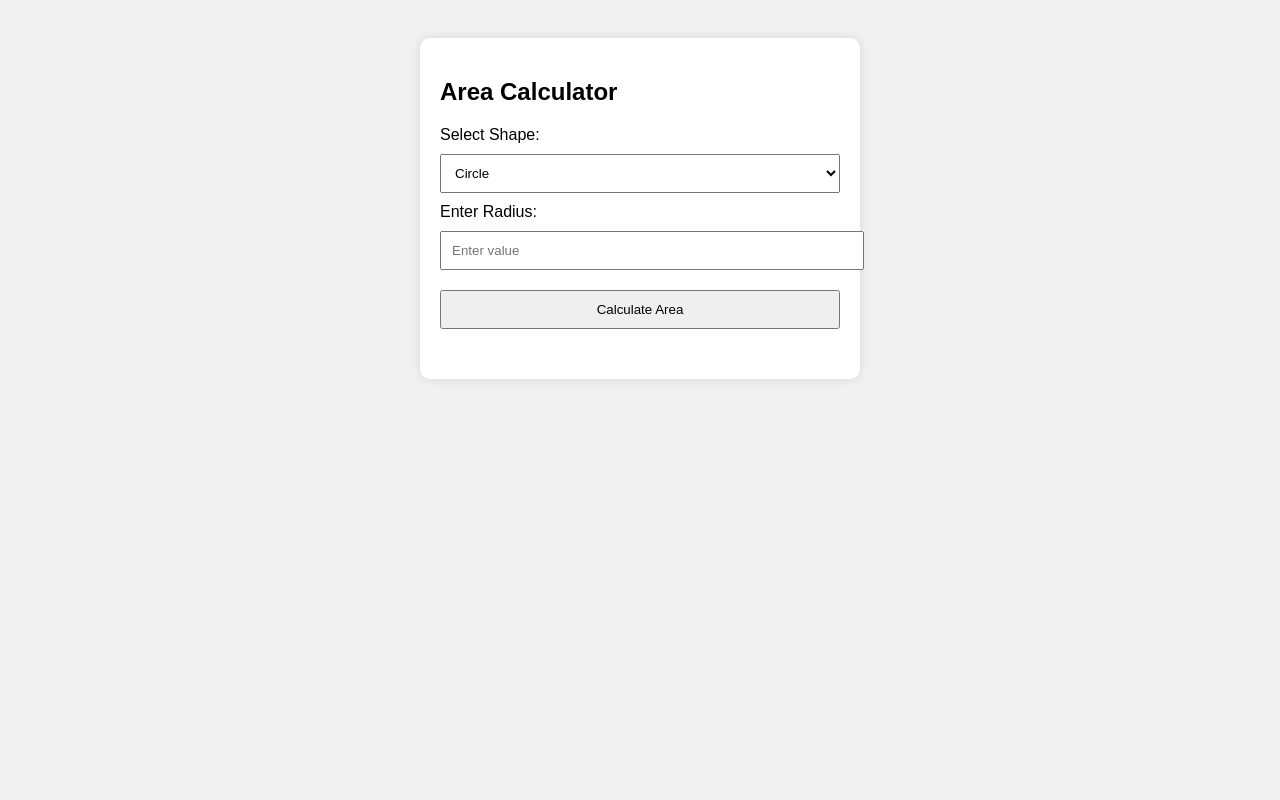
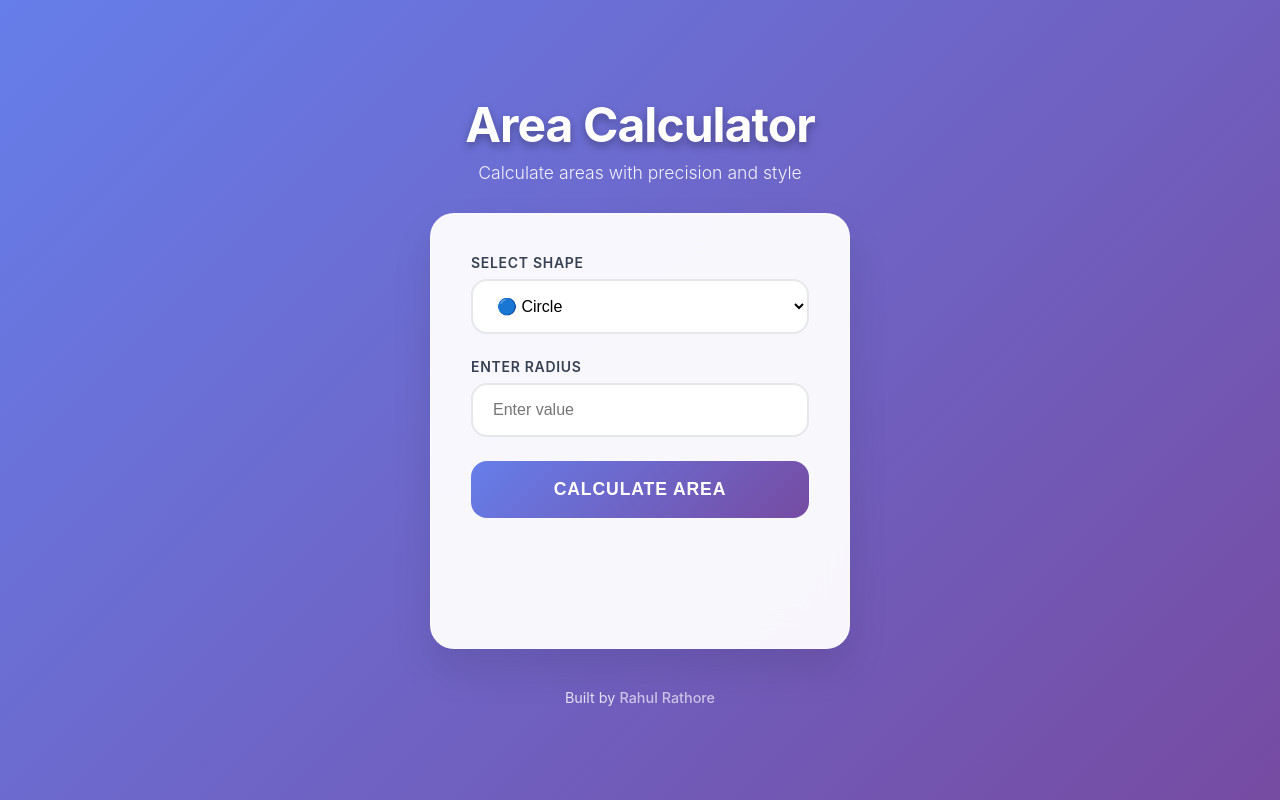
Before and after one commit to rahul-rathore786/Area-cal, a plain HTML site: page index.html in a window 1280 px wide. Drawn offline with Linux system fonts and the light colour scheme.

Commit message:
Make ui modern

```diff
--- a/index.html
+++ b/index.html
@@ -5,45 +5,240 @@
   <meta name="viewport" content="width=device-width, initial-scale=1.0"/>
   <title>Area Calculator</title>
   <style>
+    * {
+      margin: 0;
+      padding: 0;
+      box-sizing: border-box;
+    }
+
     body {
-      font-family: Arial, sans-serif;
-      background: #f0f0f0;
-      padding: 30px;
+      font-family: 'Inter', -apple-system, BlinkMacSystemFont, 'Segoe UI', Roboto, sans-serif;
+      background: linear-gradient(135deg, #667eea 0%, #764ba2 100%);
+      min-height: 100vh;
+      padding: 20px;
+      display: flex;
+      flex-direction: column;
+      align-items: center;
+      justify-content: center;
     }
+
+    .main-header {
+      text-align: center;
+      margin-bottom: 30px;
+      color: white;
+    }
+
+    .main-header h1 {
+      font-size: 3rem;
+      font-weight: 700;
+      text-shadow: 0 4px 8px rgba(0,0,0,0.3);
+      letter-spacing: -0.02em;
+      margin-bottom: 8px;
+    }
+
+    .main-header p {
+      font-size: 1.1rem;
+      opacity: 0.9;
+      font-weight: 300;
+    }
+
     .container {
-      max-width: 400px;
+      max-width: 420px;
+      width: 100%;
+      background: rgba(255, 255, 255, 0.95);
+      backdrop-filter: blur(20px);
+      border: 1px solid rgba(255, 255, 255, 0.2);
+      padding: 40px;
+      border-radius: 24px;
+      box-shadow:
+        0 20px 40px rgba(0,0,0,0.1),
+        0 0 0 1px rgba(255,255,255,0.1) inset;
+      position: relative;
+      overflow: hidden;
+    }
+
+    .container::before {
+      content: '';
+      position: absolute;
+      top: 0;
+      left: 0;
+      right: 0;
+      height: 1px;
+      background: linear-gradient(90deg, transparent, rgba(255,255,255,0.8), transparent);
+    }
+
+    .form-group {
+      margin-bottom: 24px;
+    }
+
+    label {
+      display: block;
+      font-weight: 600;
+      color: #374151;
+      margin-bottom: 8px;
+      font-size: 0.875rem;
+      text-transform: uppercase;
+      letter-spacing: 0.05em;
+    }
+
+    select, input {
+      width: 100%;
+      padding: 16px 20px;
+      border: 2px solid #e5e7eb;
+      border-radius: 16px;
+      font-size: 1rem;
       background: white;
+      transition: all 0.3s cubic-bezier(0.4, 0, 0.2, 1);
+      outline: none;
+    }
+
+    select:focus, input:focus {
+      border-color: #667eea;
+      box-shadow: 0 0 0 3px rgba(102, 126, 234, 0.1);
+      transform: translateY(-1px);
+    }
+
+    select:hover, input:hover {
+      border-color: #9ca3af;
+    }
+
+    .calculate-btn {
+      width: 100%;
+      padding: 18px;
+      background: linear-gradient(135deg, #667eea 0%, #764ba2 100%);
+      color: white;
+      border: none;
+      border-radius: 16px;
+      font-size: 1.1rem;
+      font-weight: 600;
+      cursor: pointer;
+      transition: all 0.3s cubic-bezier(0.4, 0, 0.2, 1);
+      text-transform: uppercase;
+      letter-spacing: 0.05em;
+      position: relative;
+      overflow: hidden;
+    }
+
+    .calculate-btn::before {
+      content: '';
+      position: absolute;
+      top: 0;
+      left: -100%;
+      width: 100%;
+      height: 100%;
+      background: linear-gradient(90deg, transparent, rgba(255,255,255,0.2), transparent);
+      transition: left 0.5s;
+    }
+
+    .calculate-btn:hover {
+      transform: translateY(-2px);
+      box-shadow: 0 10px 25px rgba(102, 126, 234, 0.3);
+    }
+
+    .calculate-btn:hover::before {
+      left: 100%;
+    }
+
+    .calculate-btn:active {
+      transform: translateY(0);
+    }
+
+    #result {
+      margin-top: 30px;
       padding: 20px;
-      border-radius: 10px;
-      margin: auto;
-      box-shadow: 0 0 10px rgba(0,0,0,0.1);
+      background: linear-gradient(135deg, #f8fafc 0%, #f1f5f9 100%);
+      border-radius: 16px;
+      border-left: 4px solid #667eea;
+      font-weight: 600;
+      color: #1e293b;
+      font-size: 1.1rem;
+      min-height: 60px;
+      display: flex;
+      align-items: center;
+      opacity: 0;
+      transform: translateY(10px);
+      transition: all 0.3s ease;
     }
-    input, select, button {
-      width: 100%;
-      padding: 10px;
-      margin: 10px 0;
+
+    #result.show {
+      opacity: 1;
+      transform: translateY(0);
     }
-    #result {
-      margin-top: 20px;
-      font-weight: bold;
-      color: #2c3e50;
+
+    .shape-icon {
+      display: inline-block;
+      margin-right: 8px;
+      font-size: 1.2em;
+    }
+
+    .footer {
+      margin-top: 40px;
+      text-align: center;
+      color: rgba(255, 255, 255, 0.8);
+      font-size: 0.9rem;
+    }
+
+    .footer a {
+      color: rgba(255, 255, 255, 0.9);
+      text-decoration: none;
+      font-weight: 500;
+      transition: color 0.3s ease;
+    }
+
+    .footer a:hover {
+      color: white;
+    }
+
+    @media (max-width: 480px) {
+      .main-header h1 {
+        font-size: 2.5rem;
+      }
+
+      .container {
+        padding: 30px;
+        margin: 0 10px;
+      }
+    }
+
+    .pulse {
+      animation: pulse 2s infinite;
+    }
+
+    @keyframes pulse {
+      0%, 100% { opacity: 1; }
+      50% { opacity: 0.7; }
     }
   </style>
 </head>
 <body>
+  <div class="main-header">
+    <h1>Area Calculator</h1>
+    <p>Calculate areas with precision and style</p>
+  </div>
+
   <div class="container">
-    <h2>Area Calculator</h2>
-    <label for="shape">Select Shape:</label>
-    <select id="shape" onchange="updateLabel()">
-      <option value="circle">Circle</option>
-      <option value="square">Square</option>
-    </select>
+    <div class="form-group">
+      <label for="shape">Select Shape</label>
+      <select id="shape" onchange="updateLabel()">
+        <option value="circle">🔵 Circle</option>
+        <option value="square">⬛ Square</option>
+      </select>
+    </div>
 
-    <label id="inputLabel" for="value">Enter Radius:</label>
-    <input type="number" id="value" placeholder="Enter value" />
+    <div class="form-group">
+      <label id="inputLabel" for="value">Enter Radius</label>
+      <input type="number" id="value" placeholder="Enter value" step="0.01" />
+    </div>
 
-    <button onclick="calculateArea()">Calculate Area</button>
+    <button class="calculate-btn" onclick="calculateArea()">
+      Calculate Area
+    </button>
+
     <div id="result"></div>
+  </div>
+
+  <div class="footer">
+    Built by <a href="#" class="pulse">Rahul Rathore</a>
   </div>
 
   <script>
@@ -58,27 +253,41 @@
     function updateLabel() {
       const shape = document.getElementById("shape").value;
       const label = document.getElementById("inputLabel");
-      label.textContent = shape === "circle" ? "Enter Radius:" : "Enter Side:";
+      label.textContent = shape === "circle" ? "Enter Radius" : "Enter Side Length";
     }
 
     function calculateArea() {
       const shape = document.getElementById("shape").value;
       const value = parseFloat(document.getElementById("value").value);
-      let area = 0;
+      const resultDiv = document.getElementById("result");
 
       if (isNaN(value) || value <= 0) {
-        document.getElementById("result").textContent = "Please enter a valid positive number.";
+        resultDiv.textContent = "⚠️ Please enter a valid positive number.";
+        resultDiv.classList.add("show");
         return;
       }
 
+      let area = 0;
+      let icon = "";
+
       if (shape === "circle") {
         area = calculateCircleArea(value);
+        icon = "🔵";
       } else if (shape === "square") {
         area = calculateSquareArea(value);
+        icon = "⬛";
       }
 
-      document.getElementById("result").textContent = `Area of ${shape}: ${area.toFixed(2)}`;
+      resultDiv.innerHTML = `<span class="shape-icon">${icon}</span>Area of ${shape}: <strong>${area.toFixed(2)} units²</strong>`;
+      resultDiv.classList.add("show");
     }
+
+    // Add enter key support
+    document.getElementById("value").addEventListener("keypress", function(event) {
+      if (event.key === "Enter") {
+        calculateArea();
+      }
+    });
   </script>
 </body>
 </html>
```
